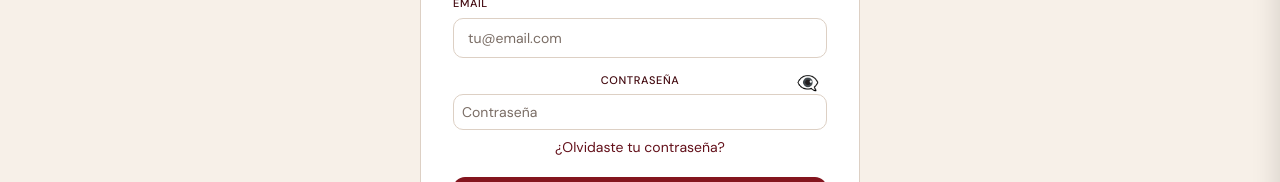
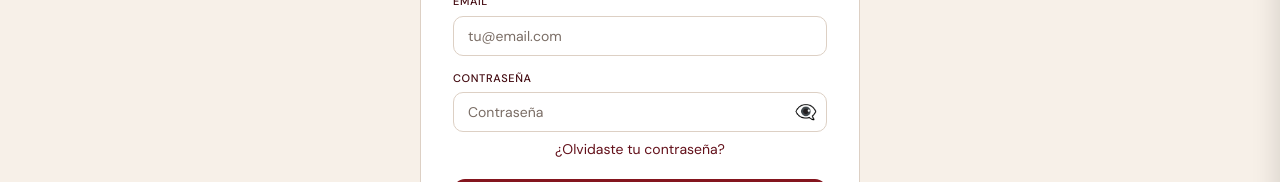
Before and after one commit to AlejandraML09/ByteBloom, a React (Vite) app in the folder frontend-react/: page /login in a window 1280 px wide. Shown: the part 319-501 px from the top of the page. Built offline with nearby package versions, Linux system fonts and the light colour scheme.

Commit message:
mejoras css incio de sesion

```diff
--- a/frontend-react/src/pages/Login.jsx
+++ b/frontend-react/src/pages/Login.jsx
@@ -72,11 +72,9 @@ export default function Login() {
               />
             </div>
 
-            <div
-              style={{ position: 'relative', display: 'flex', alignItems: 'center' }}
-              className='form-group'
-            >
+            <div className='form-group'>
               <label>Contraseña</label>
+              <div style={{ position: 'relative', display: 'flex', alignItems: 'center' }}>
                 <input
                   type={showPassword ? 'text' : 'password'}
                   placeholder='Contraseña'
@@ -86,8 +84,7 @@ export default function Login() {
                   required
                   style={{
                     width: '100%',
-                  padding: '8px',
-                  paddingRight: '45px',
+                    paddingRight: '40px',
                     boxSizing: 'border-box',
                   }}
                 />
@@ -96,16 +93,18 @@ export default function Login() {
                   onClick={() => setShowPassword(!showPassword)}
                   style={{
                     position: 'absolute',
-                  right: '8px',
+                    right: '10px',
                     background: 'none',
                     border: 'none',
                     cursor: 'pointer',
                     fontSize: '18px',
                     padding: '0',
+                    lineHeight: '1',
                   }}
                 >
                   {showPassword ? '👁️' : '👁️‍🗨️'}
                 </button>
+              </div>
             </div>
             <div className='forgot-hint'>
               <Link to='/recuperar-contrasena'>¿Olvidaste tu contraseña?</Link>
```
Lines whose indentation alone changed are shown as unchanged.
